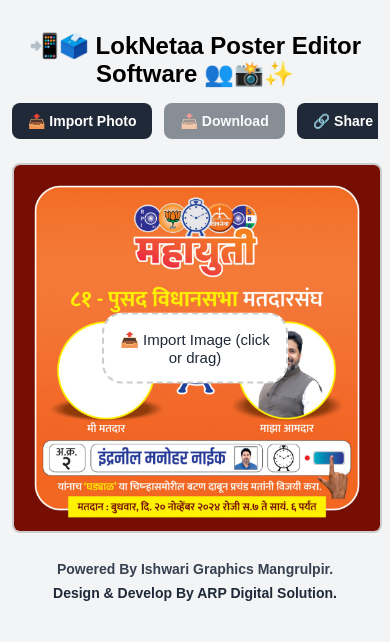
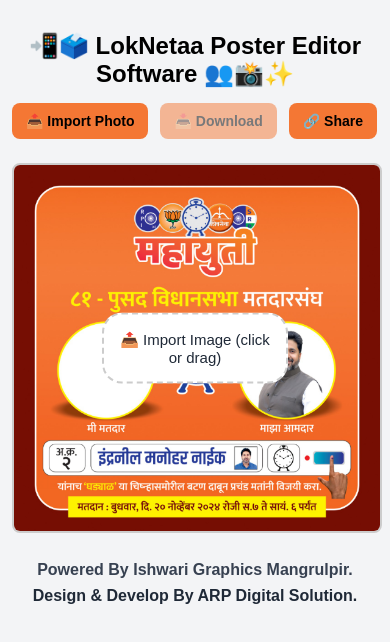
Before and after one commit to adityapachpille/LokNetaa-Poster-Editor-Software, a Next.js app: page / in a window 390 px wide. Shown: the top 642 px of the page. Built offline with nearby package versions, Linux system fonts and the light colour scheme.

Commit message:
Update globals.css

```diff
--- a/app/globals.css
+++ b/app/globals.css
@@ -13,6 +13,20 @@ html, body {
   text-align: center;
 }
 
+/* Top bar wrapper */
+.topBarWrapper {
+  margin-bottom: 24px;
+  text-align: center;
+}
+
+.title {
+  font-size: 24px;
+  font-weight: 700;
+  margin-bottom: 15px;
+  color: #000000;
+}
+
+/* Top bar */
 .topBar {
   display: flex;
   flex-wrap: wrap;
@@ -21,21 +35,22 @@ html, body {
   margin-bottom: 20px;
 }
 
+/* Buttons */
 .button {
   padding: 10px 14px;
-  background: #f47734;
-  color: rgb(0, 0, 0);
+  background: #f47734; /* orange theme */
+  color: #000;
   border: none;
   border-radius: 8px;
   cursor: pointer;
-  font-size: 20px;
+  font-size: 16px;
   font-weight: 600;
   transition: background 0.2s ease;
 }
 
 .button:hover {
   background: #760e03;
-  color: rgb(255, 255, 255);
+  color: #fff;
 }
 
 .button:disabled {
@@ -43,6 +58,7 @@ html, body {
   cursor: not-allowed;
 }
 
+/* Canvas wrapper */
 .canvasWrapper {
   position: relative;
   width: 100%;
@@ -57,10 +73,11 @@ canvas {
   border: 2px solid #ccc;
   border-radius: 8px;
   background: white;
-  touch-action: none;
+  touch-action: none; /* ✅ important for mobile drag */
   display: block;
 }
 
+/* Upload patch */
 .uploadPatch {
   position: absolute;
   top: 50%;
@@ -90,23 +107,23 @@ canvas {
   font-size: 15px;
 }
 
+/* Footer */
 .footer {
-  background: #f3f4f6; /* light gray */
-  color: #374151;      /* gray-700 */
-  padding: 16px;       /* py-4 px-4 */
-  font-size: 20px;
-    font-weight: 600;
+  background: #f3f4f6;
+  color: #374151;
+  padding: 16px;
+  font-size: 16px;
+  font-weight: 600;
 }
 
 .footerInner {
-  max-width: 1152px;   /* ~max-w-6xl */
+  max-width: 1152px;
   margin: 0 auto;
   display: flex;
   flex-direction: column;
   gap: 8px;
   align-items: center;
   justify-content: space-between;
-  font-size: 14px;     /* text-sm */
 }
 
 .footerText {
@@ -115,11 +132,11 @@ canvas {
 
 .footerLinks {
   display: flex;
-  gap: 16px;           /* space-x-4 */
+  gap: 16px;
 }
 
 .footerLink {
-  color: #1f2937;      /* gray-800 */
+  color: #1f2937;
   text-decoration: none;
 }
 
@@ -127,82 +144,20 @@ canvas {
   text-decoration: underline;
 }
 
-/* Responsive: switch to row on >=640px */
+/* Responsive */
 @media (min-width: 640px) {
   .footerInner {
     flex-direction: row;
   }
-  .footerText {
-    margin-bottom: 0;
-  }
 }
-
 
 @media (max-width: 480px) {
   .container {
     padding: 12px;
   }
 
-  .button {
-    flex: 1 1 100%;
-    text-align: center;
-  }
-
   .topBar {
-    flex-direction: column;
-    align-items: stretch;
-  }
-
-  .uploadPatch {
-    font-size: 14px;
-    padding: 16px;
-  }
-
-  .topBarWrapper {
-  margin-bottom: 24px;
-  text-align: center;
-}
-
-.title {
-  font-size: 24px;
-  font-weight: 700;
-  margin-bottom: 15px;
-  color: #000000;
-}
-
-.topBar {
-  display: flex;
-  flex-wrap: wrap;
-  gap: 12px;
-  justify-content: center;
-}
-
-.button {
-  padding: 10px 16px;
-  background: #1f2937;
-  color: white;
-  border: none;
-  border-radius: 8px;
-  cursor: pointer;
-  font-size: 15px;
-  transition: background 0.2s ease;
-  display: flex;
-  align-items: center;
-  gap: 6px;
-}
-
-.button:hover {
-  background: #374151;
-}
-
-.button:disabled {
-  opacity: 0.5;
-  cursor: not-allowed;
-}
-
-@media (max-width: 480px) {
-  .topBar {
-    flex-direction: row;
+    flex-direction: row;       /* ✅ keep buttons in one row */
     flex-wrap: nowrap;
     overflow-x: auto;
     justify-content: flex-start;
@@ -213,6 +168,9 @@ canvas {
     font-size: 14px;
     white-space: nowrap;
   }
+
+  .uploadPatch {
+    font-size: 14px;
+    padding: 16px;
+  }
 }
-
-}
```
